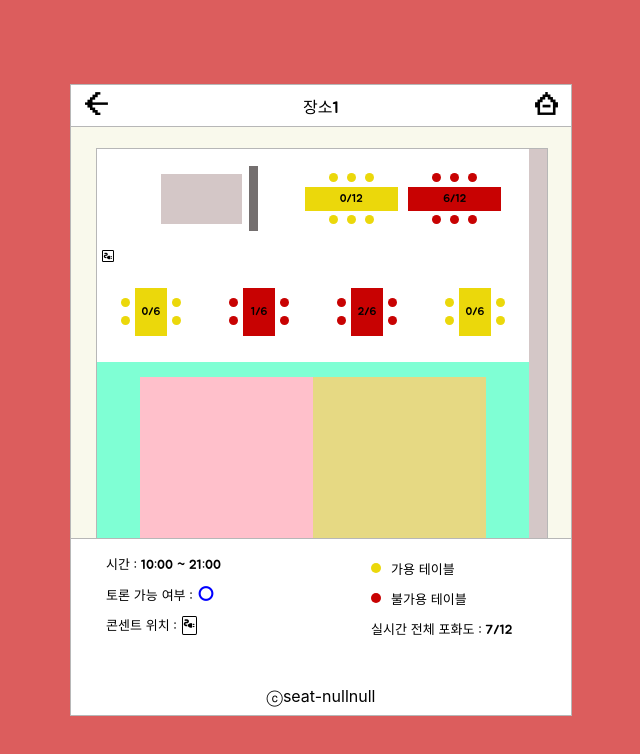
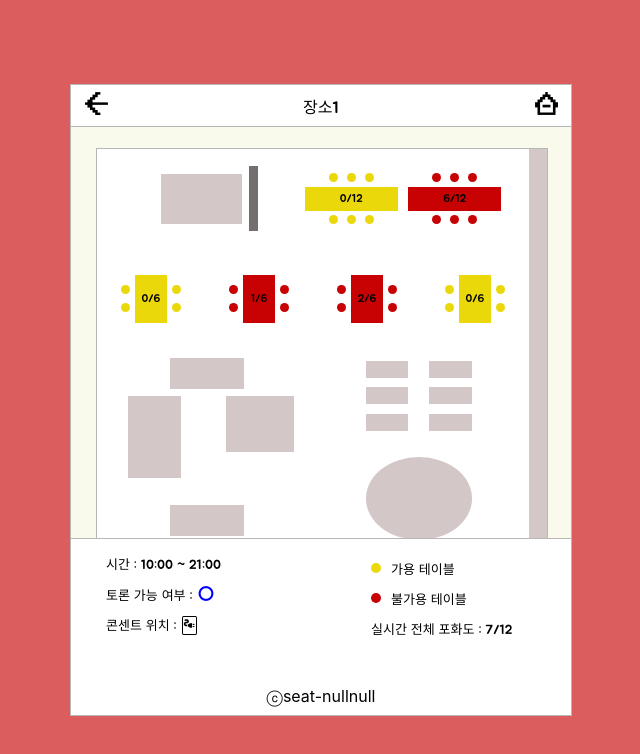
Before and after one commit to jermany17/seatnullnull, a React (Create React App) app: page /live-place1 in a window 1280 px wide. Shown: the top 754 px of the page, without its empty margins (319-959 px from the left). Built offline with nearby package versions, Linux system fonts and the light colour scheme.

Commit message:
자리배치 완성

```diff
--- a/src/SeatMap.css
+++ b/src/SeatMap.css
@@ -41,20 +41,112 @@
 .gray_center{
   width: 96%;
   height: 300px;
-  background-color: aquamarine;
   display: flex;
   align-items: center;
   justify-content: center;
 }
 .gray_center_left{
-  width: 40%;
-  height: 90%;
-  background-color: pink;
+  width: 49%;
+  height: 98%;
+  display: flex;
+  flex-direction: column;
+  justify-content: center;
+  align-items: center;
 }
 .gray_center_right{
+  width: 49%;
+  height: 98%;
+  display: flex;
+  flex-direction: column;
+  justify-content: center;
+  align-items: center;
+}
+.gray_center_left1{
+  width: 100%;
+  height: 50%;
+  display: flex;
+  flex-direction: column;
+  justify-content: center;
+  align-items: center;
+}
+.gcl1{
+  width: 100%;
+  height: 30%;
+  display: flex;
+  justify-content: center;
+  align-items: center;
+}
+.gcl1-1{
+  width: 35%;
+  height: 70%;
+  background-color: rgb(212, 199, 199);
+  display: flex;
+  justify-content: center;
+  align-items: center;
+}
+.gcl23{
+  width: 100%;
+  height: 70%;
+  display: flex;
+  flex-direction: row;
+  justify-content: center;
+  align-items: center;
+}
+.gcl2{
+  width: 50%;
+  height: 100%;
+  display: flex;
+  justify-content: center;
+}
+.gcl2-1{
+  width: 50%;
+  height: 80%;
+  background-color: rgb(212, 199, 199);
+}
+.gcl3{
+  width: 50%;
+  height: 100%;
+  display: flex;
+  justify-content: center;
+}
+.gcl3-1{
+  width: 65%;
+  height: 55%;
+  background-color: rgb(212, 199, 199);
+}
+.gray_center_right1{
+  width: 100%;
+  height: 30%;
+  display: flex;
+  flex-direction: column;
+  justify-content: center;
+  align-items: center;
+}
+.gray_center_right2{
+  width: 100%;
+  height: 40%;
+  display: flex;
+  justify-content: center;
+  align-items: center;
+}
+.gcr1{
+  width: 50%;
+  height: 30%;
+  display: flex;
+  align-items: center;
+  flex-direction: row;
+  justify-content: space-between;
+}
+.gcr1-1{
   width: 40%;
-  height: 90%;
-  background-color: rgb(230, 217, 131);
+  height: 65%;
+  background-color:  rgb(212, 199, 199);
+}
+.gcr2{
+  width: 50%;
+  height: 70%;
+  border-radius: 50%;
+  background-color: rgb(212, 199, 199);
 }
 .bottom-gray{
   width: 100%;
--- a/src/SeatMap.js
+++ b/src/SeatMap.js
@@ -119,10 +119,6 @@
         <div className="white_nextto12_2"></div>
         <div className="rightlongseat"></div>
       </div>
-      <div className="electric">
-        <span class="material-symbols-outlined power elec">electrical_services</span>
-        <div className="rightlongseat"></div>
-      </div>
       <div className="seat-container-row">
         {madeseat1(1,0,6)}
         {madeseat1(2,1,6)}
@@ -132,8 +128,67 @@
       </div>
       <div className="seat-container-row2">
         <div className="gray_center">
-          <div className="gray_center_left"></div>
-          <div className="gray_center_right"></div>
+          <div className="gray_center_left">
+            <div className="gray_center_left1">
+               <div className="gcl1">
+                <div className="gcl1-1"></div>
+               </div>
+               <div className="gcl23">
+                <div className="gcl2">
+                  <div className="gcl2-1"></div>
+                </div>
+                <div className="gcl3">
+                  <div className="gcl3-1"></div>
+                </div>
+               </div>
+            </div>
+            <div className="gray_center_left1">
+            <div className="gcl1">
+                <div className="gcl1-1"></div>
+               </div>
+               <div className="gcl23">
+                <div className="gcl2">
+                  <div className="gcl2-1"></div>
+                </div>
+                <div className="gcl3">
+                  <div className="gcl3-1"></div>
+                </div>
+               </div>
+            </div>
+          </div>
+          <div className="gray_center_right">
+            <div className="gray_center_right1">
+              <div className="gcr1">
+                <div className="gcr1-1"></div>
+                <div className="gcr1-1"></div>
+              </div>
+              <div className="gcr1">
+                <div className="gcr1-1"></div>
+                <div className="gcr1-1"></div>
+              </div>
+              <div className="gcr1">
+                <div className="gcr1-1"></div>
+                <div className="gcr1-1"></div>
+              </div>
+            </div>
+            <div className="gray_center_right2">
+              <div className="gcr2"></div>
+            </div>
+            <div className="gray_center_right1">
+              <div className="gcr1">
+                <div className="gcr1-1"></div>
+                <div className="gcr1-1"></div>
+              </div>
+              <div className="gcr1">
+                <div className="gcr1-1"></div>
+                <div className="gcr1-1"></div>
+              </div>
+              <div className="gcr1">
+                <div className="gcr1-1"></div>
+                <div className="gcr1-1"></div>
+              </div>
+            </div>
+          </div>
         </div>
         <div className="rightlongseat"></div>
       </div>
@@ -142,10 +197,6 @@
         {madeseat1(6,0,6)}
         {madeseat1(7,4,6)}
         {madeseat1(8,5,6)}
-        <div className="rightlongseat"></div>
-      </div>
-      <div className="electric">
-        <span class="material-symbols-outlined power elec">electrical_services</span>
         <div className="rightlongseat"></div>
       </div>
       <div className="seat-container-row">
@@ -157,6 +208,10 @@
         <div className="white_nextto12_2"></div>
         <div className="rightlongseat"></div>
       </div>
+      <div className="electric">
+        <span class="material-symbols-outlined power elec">electrical_services</span>
+        <div className="rightlongseat"></div>
+      </div>
       <div className="bottom-gray"></div>
     </div>
   </div>
```
